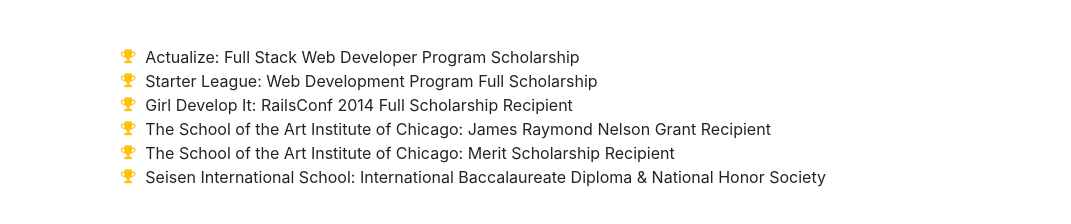
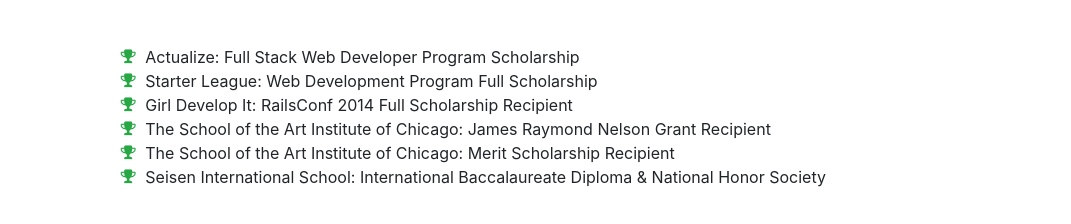
Before and after one commit to risatino/cv, a website with bundled scripts: page index.html in a window 1280 px wide. Shown: the part 4823-5047 px from the top of the page, without its empty margins (209-1280 px from the left). Built offline with nearby package versions, Linux system fonts and the light colour scheme; a web font is replaced by a local one.

Commit message:
Change yellow trophies to green

```diff
--- a/index.html
+++ b/index.html
@@ -331,22 +331,22 @@
           <ul class="fa-ul mb-0">
 
             <li>
-              <i class="fa-li fa fa-trophy text-warning"></i>
+              <i class="fa-li fa fa-trophy text-success"></i>
               Actualize: Full Stack Web Developer Program Scholarship</li>
             <li>
-              <i class="fa-li fa fa-trophy text-warning"></i>
+              <i class="fa-li fa fa-trophy text-success"></i>
               Starter League: Web Development Program Full Scholarship</li>
             <li>
-              <i class="fa-li fa fa-trophy text-warning"></i>
+              <i class="fa-li fa fa-trophy text-success"></i>
               Girl Develop It: RailsConf 2014 Full Scholarship Recipient</li>
             <li>
-              <i class="fa-li fa fa-trophy text-warning"></i>
+              <i class="fa-li fa fa-trophy text-success"></i>
               The School of the Art Institute of Chicago: James Raymond Nelson Grant Recipient</li>
             <li>
-              <i class="fa-li fa fa-trophy text-warning"></i>
+              <i class="fa-li fa fa-trophy text-success"></i>
               The School of the Art Institute of Chicago: Merit Scholarship Recipient</li>
             <li>
-              <i class="fa-li fa fa-trophy text-warning"></i>
+              <i class="fa-li fa fa-trophy text-success"></i>
               Seisen International School: International Baccalaureate Diploma & National Honor Society</li>
 
           </ul>
```
